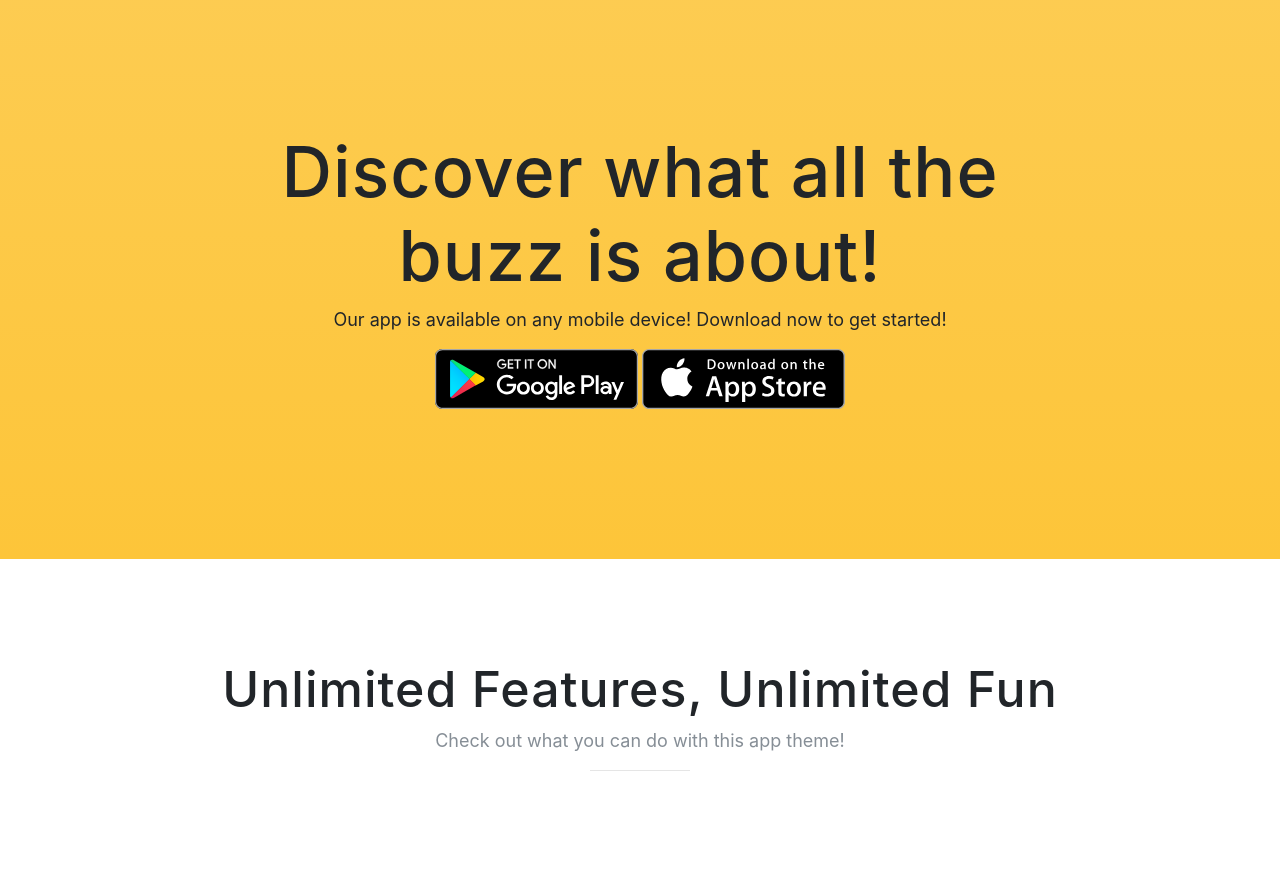
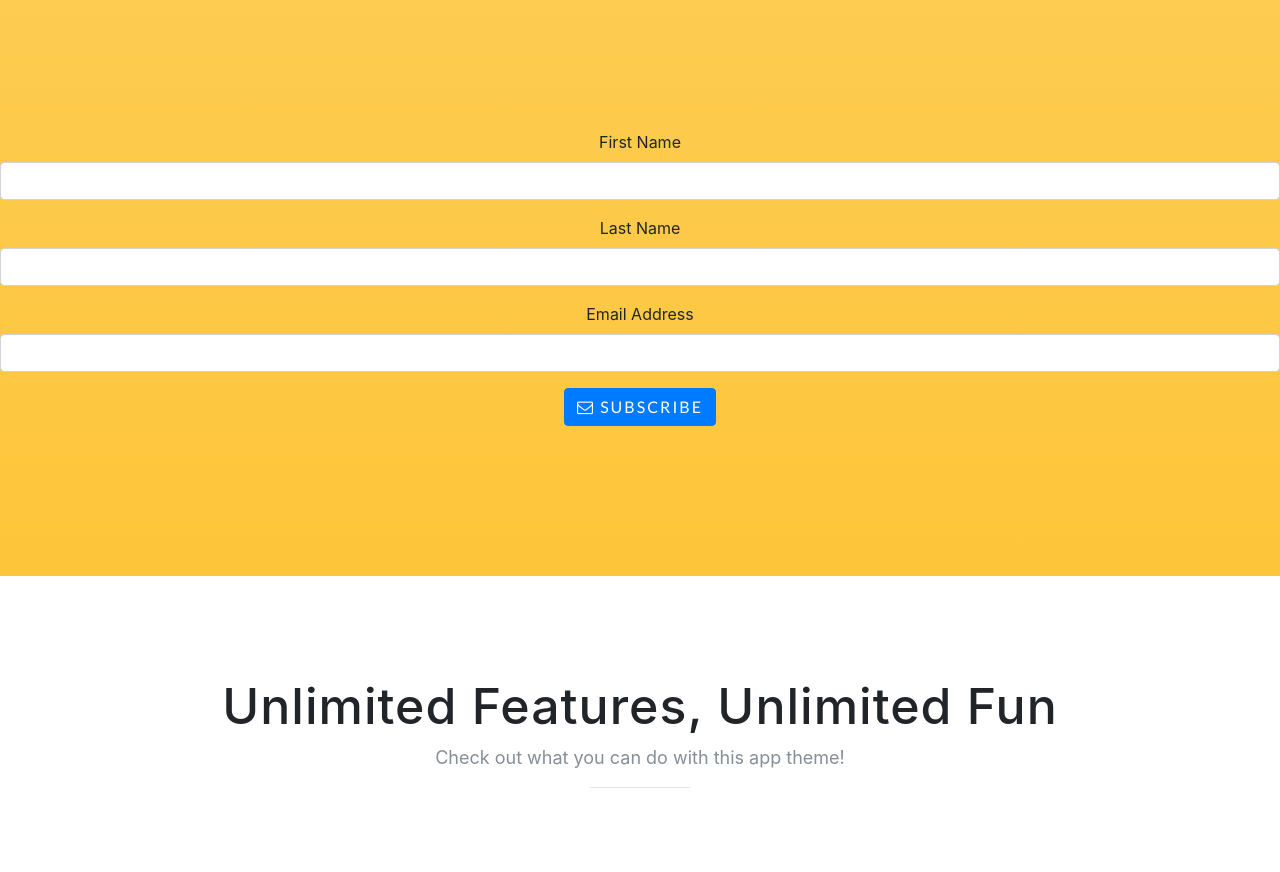
Before and after one commit to jpanged/traverse, a website with bundled scripts: page docs/index.html in a window 1280 px wide. Shown: the part 820-1692 px from the top of the page. Built offline with nearby package versions, Linux system fonts and the light colour scheme; a web font is replaced by a local one.

Commit message:
Modified index.html for signup form

```diff
--- a/docs/index.html
+++ b/docs/index.html
@@ -84,7 +84,39 @@
   </header>
 
   <section class="download bg-primary text-center" id="download">
-      <div class="container">
+<!--     <div class="container">
+      <label><b>Email</b></label>
+      <input type="text" placeholder="Enter Email" name="email" required>
+
+      <label><b>Password</b></label>
+      <input type="password" placeholder="Enter Password" name="psw" required>
+
+      <label><b>Repeat Password</b></label>
+      <input type="password" placeholder="Repeat Password" name="psw-repeat" required>
+      <input type="checkbox" checked="checked"> Remember me
+      <p>By creating an account you agree to our <a href="#">Terms & Privacy</a>.</p>
+
+      <div class="clearfix">
+        <button type="button"  class="cancelbtn">Cancel</button>
+        <button type="submit" class="signupbtn">Sign Up</button>
+      </div>
+    </div> -->
+    <form>
+      <div class="form-group">
+        <label for="">First Name</label>
+        <input type="text" class="form-control">
+      </div>
+      <div class="form-group">
+        <label for="">Last Name</label>
+        <input type="text" class="form-control">
+      </div>
+      <div class="form-group">
+        <label for="">Email Address</label>
+        <input type="text" class="form-control" required="required">
+      </div>
+      <button type="submit" class="btn btn-primary"><i class="fa fa-envelope-o"></i> Subscribe</button>
+    </form>
+<!--       <div class="container">
         <div class="row">
           <div class="col-md-8 mx-auto">
             <h2 class="section-heading">Discover what all the buzz is about!</h2>
@@ -95,7 +127,7 @@
             </div>
           </div>
         </div>
-      </div>
+      </div> -->
     </section>
 
     <section class="features" id="features">
```
Lines whose indentation alone changed are shown as unchanged.
